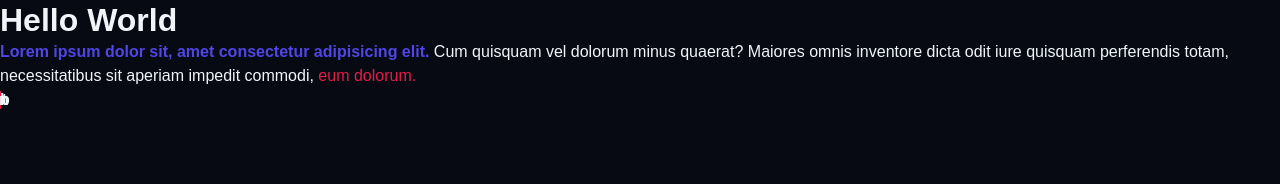
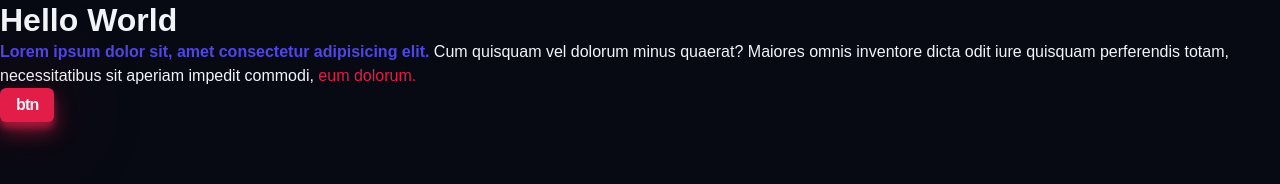
Before and after one commit to Aplas99/portfolio-vanilla, a website built with Vite: page index.html in a window 1280 px wide. Built offline with nearby package versions, Linux system fonts and the light colour scheme; a web font is replaced by a local one.

Commit message:
added more properties to the button util class

```diff
--- a/styles/style.css
+++ b/styles/style.css
@@ -6,6 +6,9 @@
     --clr-slate800: #1e293b;
     --clr-rose: #e11d48;
     --clr-indigo: #4f46e5;
+    /* rgb(225, 29, 72) */
+    /* rgb(79, 70, 229) */
+
 }
 
 * {
--- a/styles/utils.css
+++ b/styles/utils.css
@@ -7,7 +7,11 @@
     display: inline-block;
     font-weight: 600;
     text-decoration: none;
-    letter-spacing: -0.5em;
+    letter-spacing: -0.05em;
     background-color: var(--clr-rose);
-    color: ;
+    color: var(--clr-light);
+    padding: 0.5em 1em;
+    border-radius: 6px;
+    box-shadow: 0 10px 20px rgba(225, 29, 72, 0.5), 0 6px 6px
+    rgba(225, 29, 72, 0.5), 0 0 100px -10px var(--clr-rose);
 }
```
